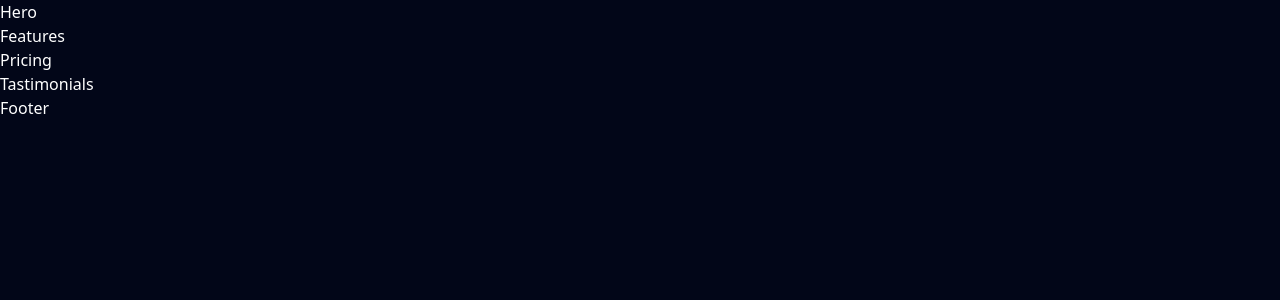
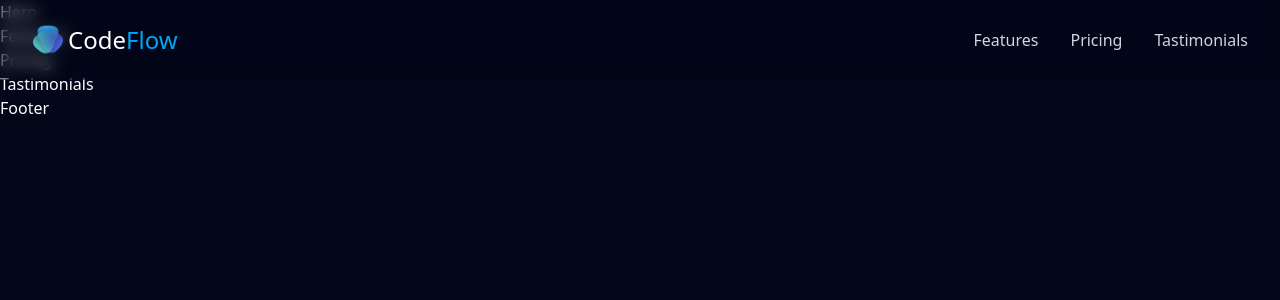
Before and after one commit to codezenashish/react-ux-ui, a React (Vite) app: page / in a window 1280 px wide. Shown: the top 300 px of the page. Built offline with nearby package versions, Linux system fonts and the light colour scheme.

Commit message:
Implement responsive Navbar with mobile menu toggle and navigation links

```diff
--- a/src/components/Navbar.jsx
+++ b/src/components/Navbar.jsx
@@ -1,8 +1,96 @@
+import { useState } from "react";
+import { Menu, X } from "lucide-react";
+
 const Navbar = () => {
+  const [mobileMenuOpen, setMobileMenuOpen] = useState(false);
   return (
-    <nav className="fixed top-0 w-full z-50 transition-all duration-300 bg-slate-950/20 backdrop-blur-sm">
-        <div className="max-w-7xl mx-auto"></div>
+    <nav className="fixed top-0 w-full z-50 transition-all duration-300 bg-slate-950/20 backdrop-blur-sm ">
+      <div className="max-w-7xl mx-auto px-4 sm:px-6 lg:px-8 ">
+        <div className="flex justify-between items-center h-14 sm:h-16 md:h-20">
+          <div className="flex items-center space-x-1 group cursor-pointer ">
+            <div>
+              <img
+                className="w-6 h-6 sm:w-8 sm:h-8"
+                src="/public/logo.png"
+                alt="codingIcon"
+              />
+            </div>
+            <span className="text-lg sm:text-xl md:text-2xl font-medium">
+              <span className="text-white">Code</span>
+              <span className="text-sky-500">Flow</span>
+            </span>
+          </div>
+          {/* nav links */}
+          <div className="hidden md:flex items-center space-x-6 lg:space-x-8 ">
+            <a
+              className="text-gray-300 hover:text-white text-sm lg:text-base"
+              href="#features"
+            >
+              Features
+            </a>
+
+            <a
+              className="text-gray-300 hover:text-white text-sm lg:text-base"
+              href="#features"
+            >
+              Pricing
+            </a>
+
+            <a
+              className="text-gray-300 hover:text-white text-sm lg:text-base"
+              href="#features"
+            >
+              Tastimonials
+            </a>
+          </div>
+          <button
+            className="md:hidden p-2 text-gray-300 hover:text-white"
+            onClick={() => {
+              setMobileMenuOpen((prev) => !prev);
+            }}
+          >
+            {mobileMenuOpen ? (
+              <X className="w-5 h-5 sm:w-6 sm:h-6" />
+            ) : (
+              <Menu className="w-5 h-5 sm:w-6 sm:h-6" />
+            )}
+          </button>
+        </div>
+      </div>
+      {mobileMenuOpen && (
+        <div className="md:hidden bg-slate-900/95 backdrop-blur-lg border-t border-slate-800 animation-in slide-in-from-top duration-300 ">
+          <div className="px-4 py-4 sm:py-6 space-y-3 sm:space-y-4">
+            <a
+              className="text-gray-300 hover:text-white text-sm lg:text-base block"
+              href="#features"
+              onClick={() => {
+                setMobileMenuOpen(false);
+              }}
+            >
+              Features
+            </a>
+            <a
+              className="text-gray-300 hover:text-white text-sm lg:text-base block"
+              href="#features"
+              onClick={() => {
+                setMobileMenuOpen(false);
+              }}
+            >
+              Pricing
+            </a>
+            <a
+              className="text-gray-300 hover:text-white text-sm lg:text-base block"
+              href="#features"
+              onClick={() => {
+                setMobileMenuOpen(false);
+              }}
+            >
+              Tastimonials
+            </a>
+          </div>
+        </div>
+      )}
     </nav>
-  )
-}
-export default Navbar
+  );
+};
+export default Navbar;
```
